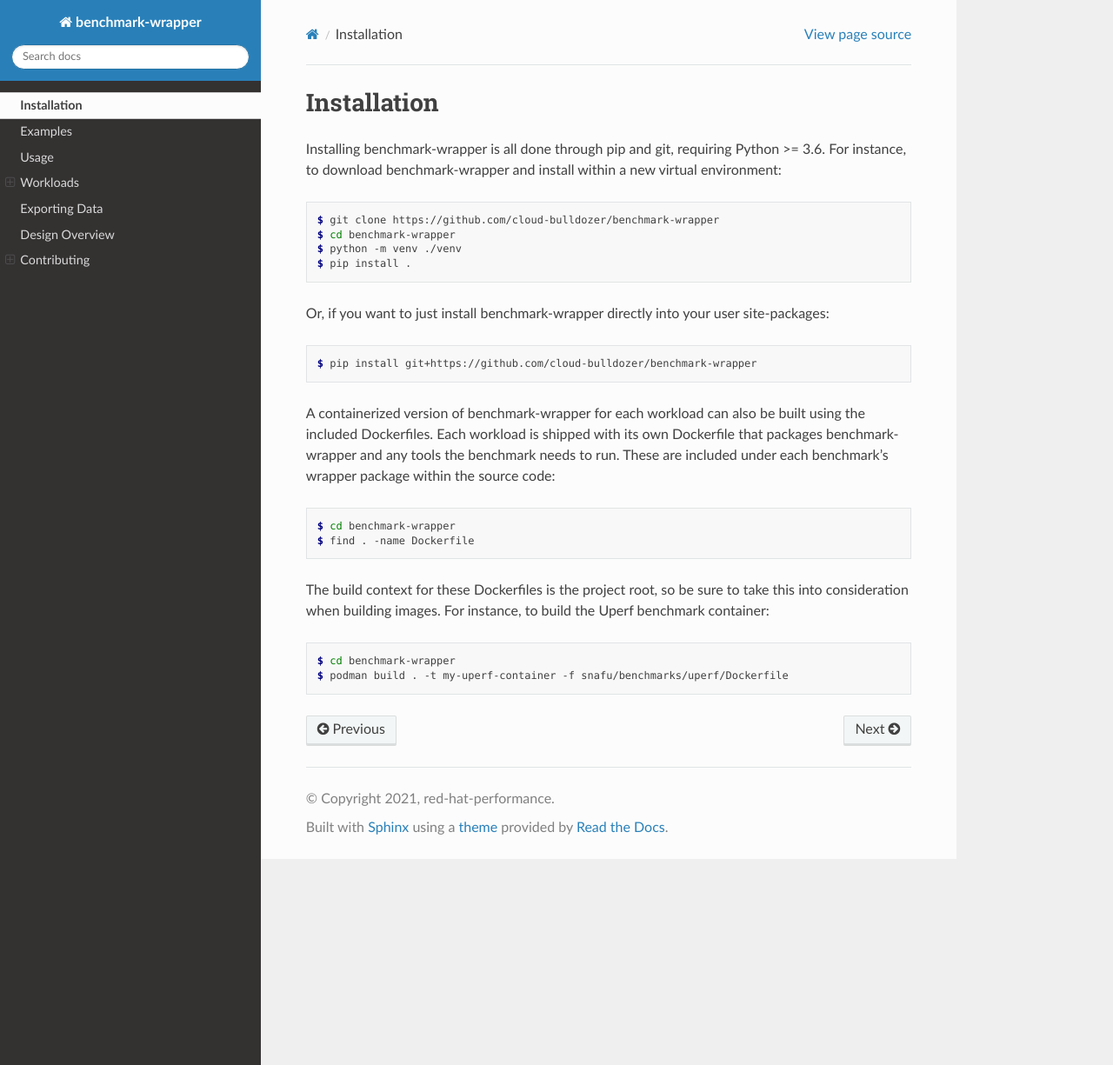
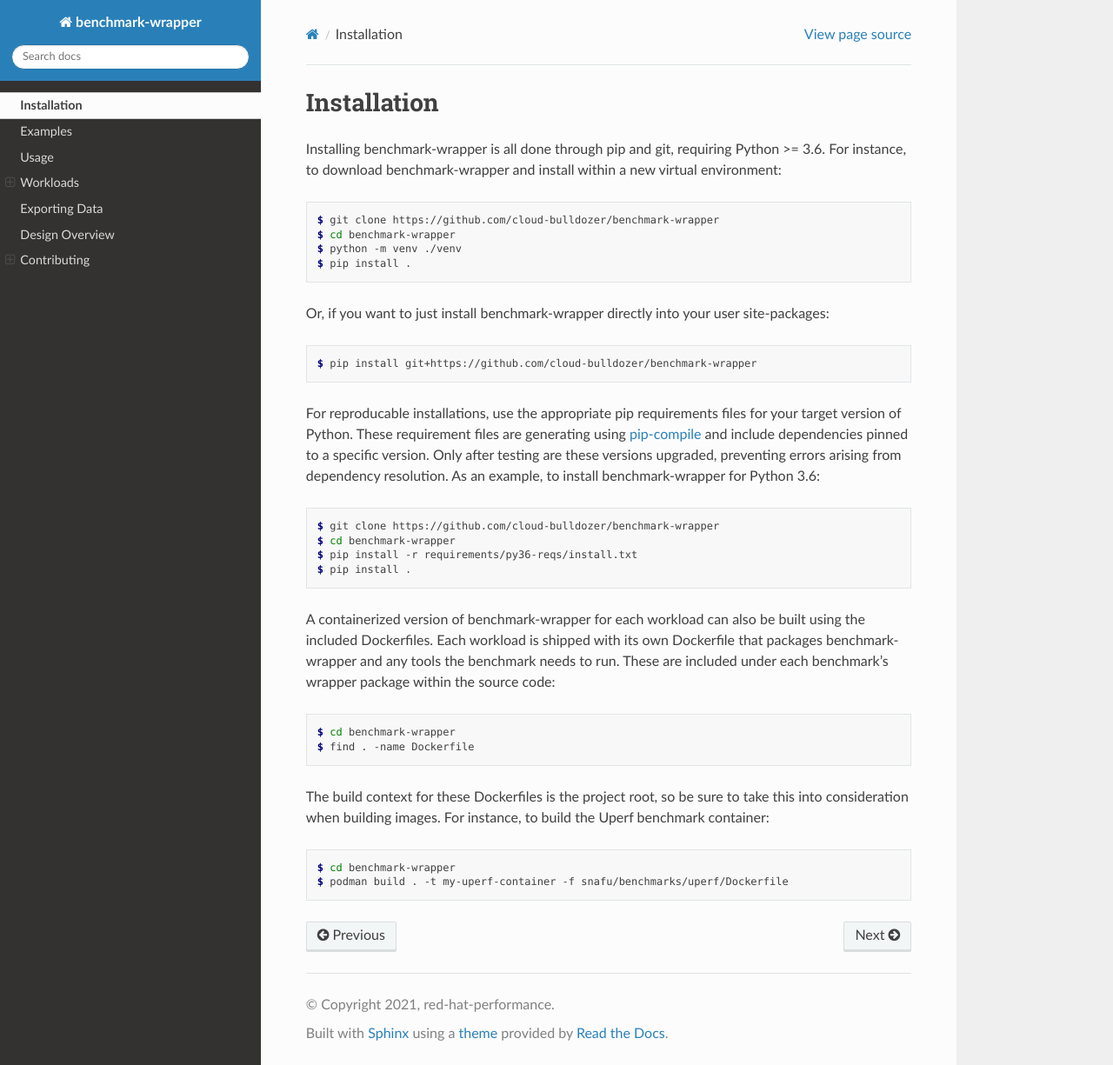
Before and after one commit to cloud-bulldozer/benchmark-wrapper, a Sphinx documentation site: the page built from docs/source/install.md, in a window 1280 px wide and 1225 px high. Shown: the whole window at 87% size. Built offline with Sphinx 7.4.7 and the Read the Docs theme 2.0.0, drawn with Linux system fonts in a browser that asks for light colours.

Commit message:
Add Requirement Files to Pin Dependency Versions (#323)
* Add requirement files for each python version and dep group

* Add pyup config file

* Add automated version workflow

* Remove requirements files

* Update body of version PR

* Modify tox to use requirement files

* Add empty requirement files.

* Use layered requirements for docs and tests

* Pin docutils to less than 17

Currently sphinx is incompatible with docutils 17, however the
statistics module we import lists it as a required dependency.
pip-tools will pin docutils to 17.1, making dependency resolution
for our documentation impossible. The statistics module uses
docutils only for testing, meaning it should be save to pin
to a not up-to-date version.

* chore: Update Requirements Files

* Add trigger on setup.cfg and every week on Monday

* Remove redundant requirements in tox config

* Split jobs by python version

* Add missing needs statement

* Add link to action in PR

* Skip unecessary unzip step

* Reanme patch artifact to be less confusing

* Give unique names to each patch file

* Cleanup patch files and use unique download dir

* Fix bad url in PR

* chore: Update Requirements Files

* Delete pyup config

* Add conditional to only apply diff if artifacts were uploaded

* Update readthedocs config

* Add requirement files to manifest

* Sort requirement files by version rather than type

* Upgrade pip within requirements environment

* Update environment name in GHA workflow

* Update requirement name in readthedocs config

* Update documentation regarding the requirements files

Co-authored-by: learnitall <learnitall@users.noreply.github.com>

````diff
--- a/docs/source/install.md
+++ b/docs/source/install.md
@@ -15,6 +15,15 @@
 $ pip install git+https://github.com/cloud-bulldozer/benchmark-wrapper
 ```
 
+For reproducable installations, use the appropriate pip requirements files for your target version of Python. These requirement files are generating using [pip-compile](https://pypi.org/project/pip-tools/) and include dependencies pinned to a specific version. Only after testing are these versions upgraded, preventing errors arising from dependency resolution. As an example, to install benchmark-wrapper for Python 3.6:
+
+```console
+$ git clone https://github.com/cloud-bulldozer/benchmark-wrapper
+$ cd benchmark-wrapper
+$ pip install -r requirements/py36-reqs/install.txt
+$ pip install .
+```
+
 A containerized version of benchmark-wrapper for each workload can also be built using the included Dockerfiles. Each workload is shipped with its own Dockerfile that packages benchmark-wrapper and any tools the benchmark needs to run. These are included under each benchmark's wrapper package within the source code:
 
 ```console
--- a/setup.cfg
+++ b/setup.cfg
@@ -21,13 +21,13 @@
 packages = find:
 include_package_data = True
 # Add here dependencies of your project (semicolon/line-separated), e.g.
-install_requires = dataclasses; configargparse; configparser; elasticsearch>=7.0.0,<7.14.0; statistics; numpy; pyyaml; requests; redis; python-dateutil>=2.7.3; prometheus_api_client; scipy; openshift==0.11; kubernetes==11; setuptools>=40.3.0; boto3; flent; importlib_metadata; kafka-python; ttp; packaging
+install_requires = docutils<0.17; dataclasses; configargparse; configparser; elasticsearch>=7.0.0,<7.14.0; statistics; numpy; pyyaml; requests; redis; python-dateutil>=2.7.3; prometheus_api_client; scipy; openshift==0.11; kubernetes==11; setuptools>=40.3.0; boto3; flent; importlib_metadata; kafka-python; ttp; packaging
 # Require a specific Python version, e.g. Python 2.7 or >= 3.4
 python_requires = >=3.6
 
 [options.extras_require]
 # Add here additional requirements for extra features, to install with:
-docs = sphinx<4; sphinx-rtd-theme; myst-parser; nbsphinx; ipykernel; notebook; IPython; pandoc
+docs = sphinx; sphinx-rtd-theme; myst-parser; nbsphinx; ipykernel; notebook; IPython; pandoc
 tests = pytest; pytest-cov; tox
 [options.entry_points]
 # Add here console scripts like:
````
Also changed, not shown: README.md (+8 -0 lines), docs/source/contributing/unit_testing.md (+1 -1 lines), .readthedocs.yml, 15 other files.
